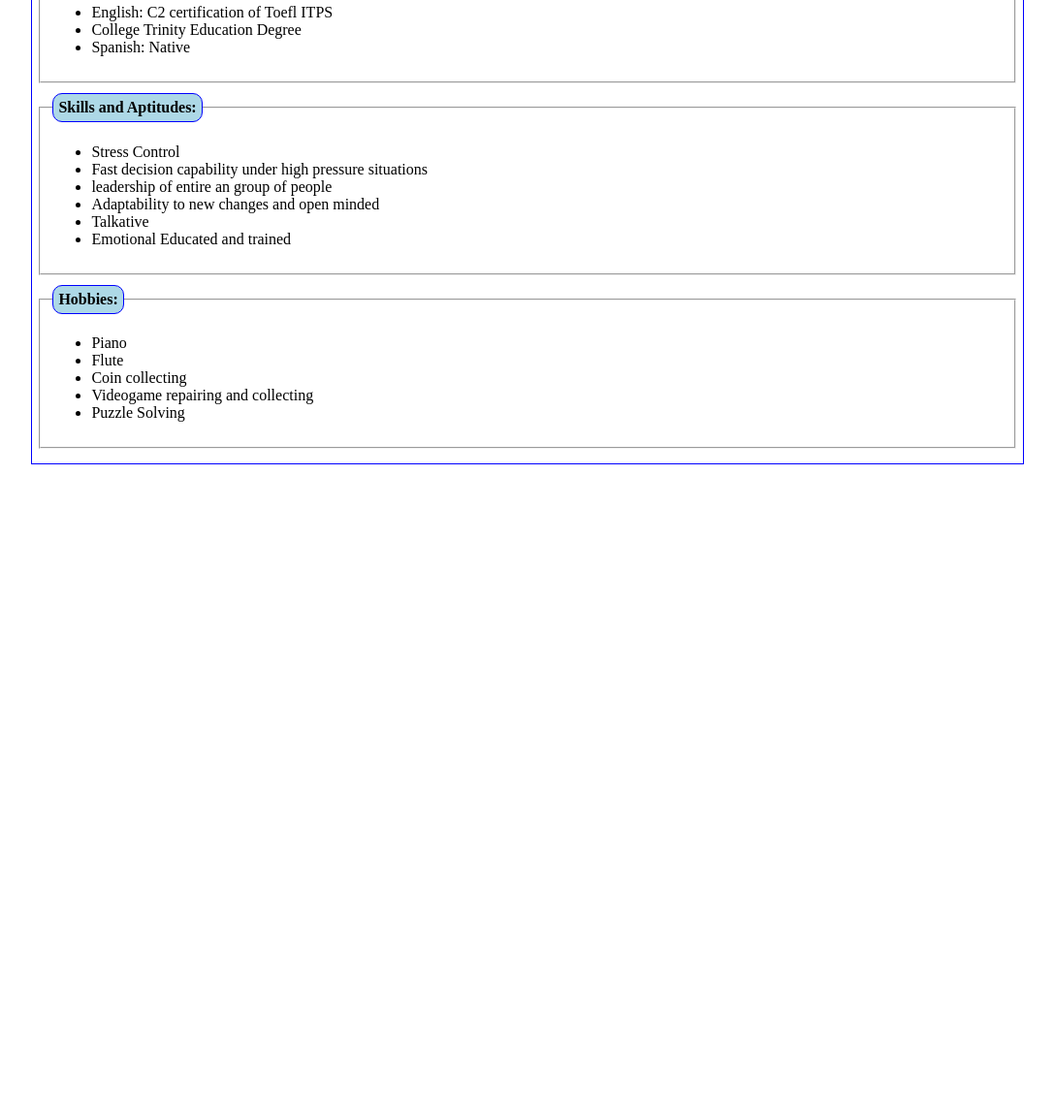
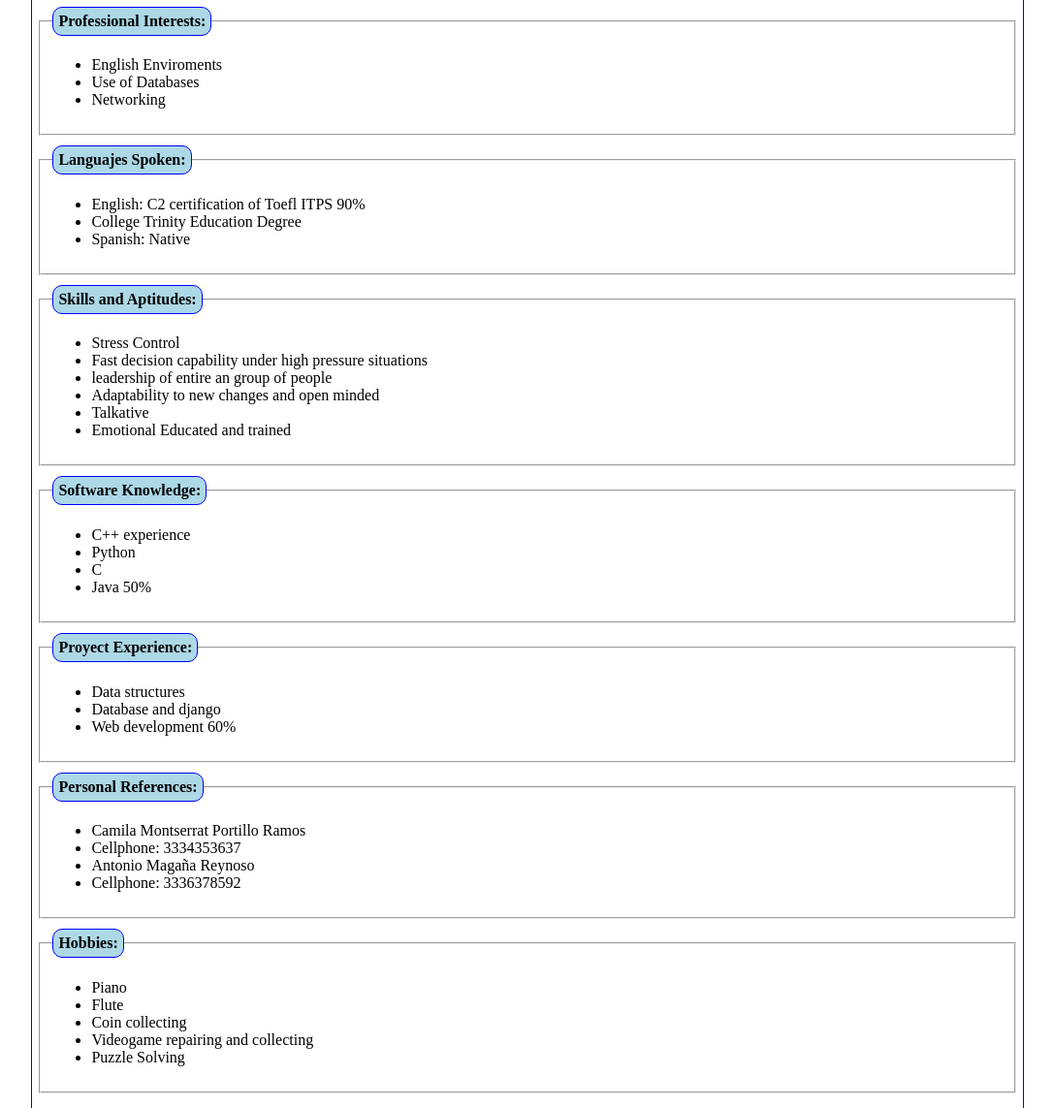
Before and after one commit to zaulilloxone2/Programaci-n_Internet, a plain HTML site: page index.html in a window 1280 px wide. Shown: the part 955-2098 px from the top of the page at 97% size, without its empty margins (96-1183 px from the left). Before the commit the page ends 1442 px from the top, so only its background shows below. Drawn offline with Linux system fonts and the light colour scheme.

Commit message:
Intereses y edad agregados

```diff
--- a/index.html
+++ b/index.html
@@ -48,10 +48,13 @@
         <fieldset>
             <legend>General Information:</legend>
             <ul>
-                <li>Addres: Rio tepalcatepec 511</li>
+                <li>Nationality: Mexican</li>
+                <li>Address: Rio tepalcatepec 511</li>
                 <li>Social Security Number: 29160006218</li>
                 <li>CURP: GARS000323HJCRLMA7</li>
                 <li>Cellphone: 3330644770</li>
+                <li>Age: 21</li>
+                <li>Facebook: Saul Ezequiel Garcia</li>
                 <li>Email: Saul.Garcia4654@alumnos.udg.mx</li>
             </ul>
         </fieldset>
@@ -88,9 +91,18 @@
         </fieldset>
 
         <fieldset>
+            <legend>Professional Interests:</legend>
+            <ul>
+                <li>English Enviroments</li>
+                <li>Use of Databases</li>
+                <li>Networking</li>
+            </ul>
+        </fieldset>
+
+        <fieldset>
             <legend>Languajes Spoken:</legend>
             <ul>
-                <li>English: C2 certification of Toefl ITPS</li>
+                <li>English: C2 certification of Toefl ITPS 90%</li>
                 <li>College Trinity Education Degree</li>
                 <li>Spanish: Native</li>
             </ul>
@@ -107,6 +119,34 @@
                 <li>Emotional Educated and trained</li>
             </ul>
         </fieldset>
+        <fieldset>
+            <legend>Software Knowledge:</legend>
+            <ul>
+                <li>C++ experience</li>
+                <li>Python</li>
+                <li>C </li>
+                <li>Java 50%</li>
+            </ul>
+        </fieldset>
+
+        <fieldset>
+            <legend>Proyect Experience:</legend>
+            <ul>
+                <li>Data structures</li>
+                <li>Database and django</li>
+                <li>Web development 60%</li>
+            </ul>
+        </fieldset>
+
+        <fieldset>
+            <legend>Personal References:</legend>
+            <ul>
+                <li>Camila Montserrat Portillo Ramos</li>
+                <li>Cellphone: 3334353637</li>
+                <li>Antonio Magaña Reynoso</li>
+                <li>Cellphone: 3336378592</li>
+            </ul>
+        </fieldset>
 
         <fieldset>
             <legend>Hobbies:</legend>
```
